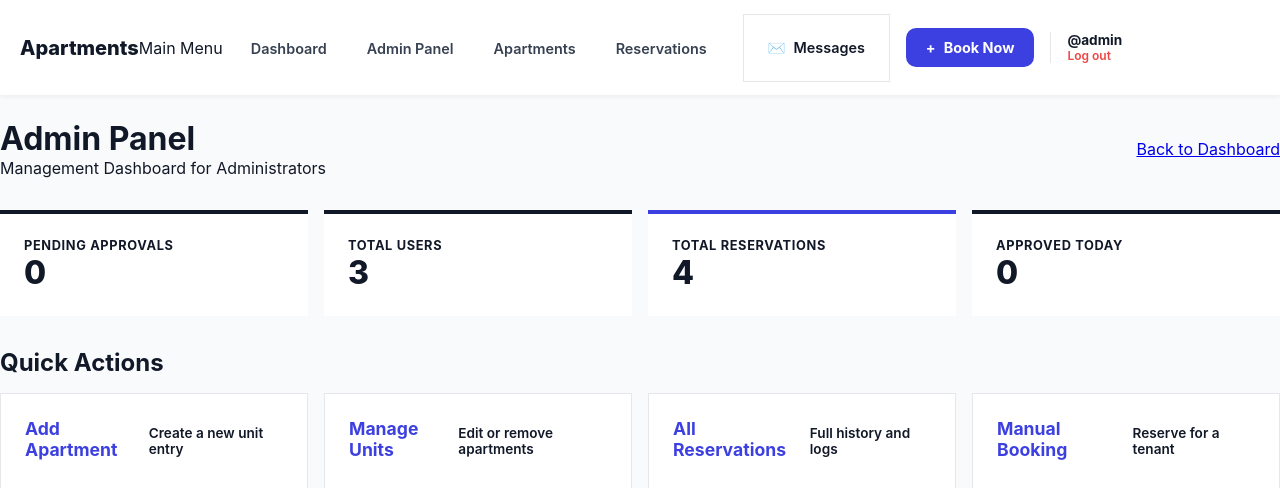
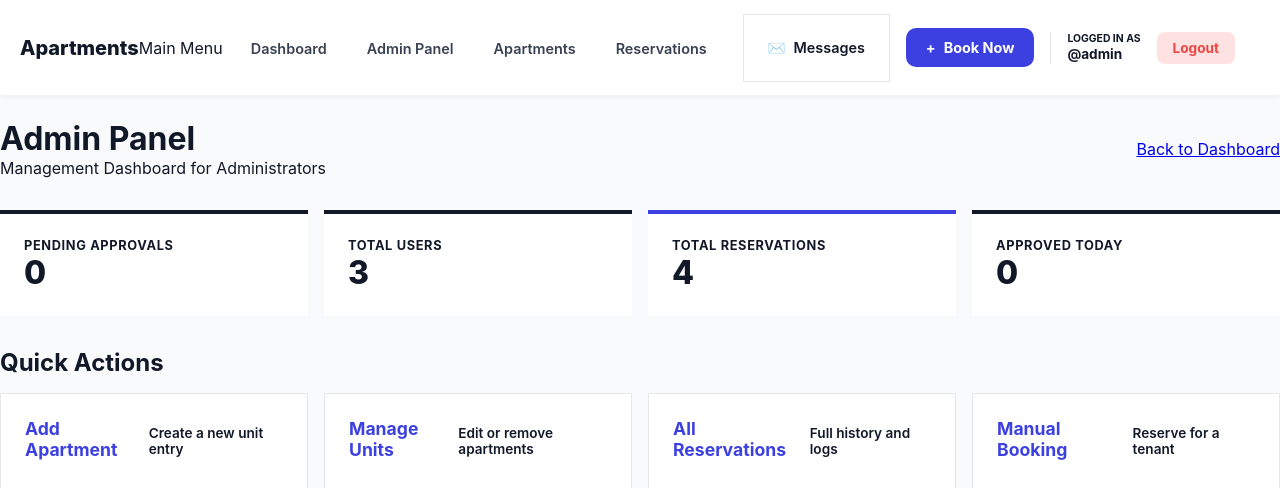
Before and after one commit to ramosjarod04-creator/apartment, a Django app: page /admin-panel/ in a window 1280 px wide. Shown: the top 488 px of the page. Run offline with Django 5.2, Linux system fonts and the light colour scheme; a user stored in the database is signed in; data comes from the database, SQL or seed files in the repository.

Commit message:
Update header.html

```diff
--- a/reservations/templates/atomic/organisms/header.html
+++ b/reservations/templates/atomic/organisms/header.html
@@ -21,9 +21,12 @@
 
         <div class="user-profile-section">
             <div class="user-info">
-                <span class="username">@{{ user.username }}</span>
-                <a href="{% url 'logout' %}" class="logout-btn">Log out</a>
+                <span class="username-label">Logged in as</span>
+                <span class="username-display">@{{ user.username }}</span>
             </div>
+            <a href="{% url 'logout' %}" class="btn-logout-large">
+                Logout
+            </a>
         </div>
     </div>
 </div>
@@ -46,19 +49,52 @@
         font-size: 0.9rem; white-space: nowrap; display: flex; align-items: center; gap: 8px;
     }
 
-    .user-profile-section { border-left: 1px solid var(--gray-200); padding-left: 1rem; }
+    .user-profile-section {
+        border-left: 1px solid var(--gray-200);
+        padding-left: 1rem;
+        display: flex;
+        align-items: center;
+        gap: 1rem;
+    }
     .user-info { display: flex; flex-direction: column; line-height: 1.2; }
-    .username { font-size: 0.85rem; font-weight: 700; }
-    .logout-btn { font-size: 0.75rem; color: var(--danger); text-decoration: none; font-weight: 600; }
+    .username-label { font-size: 0.65rem; color: var(--gray-400); text-transform: uppercase; font-weight: 700; }
+    .username-display { font-size: 0.85rem; font-weight: 700; color: var(--gray-900); }
+
+    /* New Logout Button Style */
+    .btn-logout-large {
+        background: var(--danger-light);
+        color: var(--danger);
+        text-decoration: none;
+        padding: 0.5rem 1rem;
+        border-radius: 8px;
+        font-weight: 700;
+        font-size: 0.85rem;
+        transition: 0.2s;
+    }
+    .btn-logout-large:hover { background: var(--danger); color: white; }
 
     @media (max-width: 991px) {
-        .nav-content-layout { flex-direction: column; align-items: flex-start; gap: 2rem; }
+        .nav-content-layout { flex-direction: column; align-items: flex-start; gap: 2rem; height: 100%; }
         .nav-links { flex-direction: column; width: 100%; }
         .mobile-section-label { display: block; font-size: 0.7rem; color: #9ca3af; font-weight: 800; margin-bottom: 0.5rem; }
         .nav-link { display: block; width: 100%; font-size: 1.1rem; padding: 0.8rem 0; border-bottom: 1px solid var(--gray-100); }
-        .nav-actions { flex-direction: column; width: 100%; gap: 1.25rem; }
+        .nav-actions { flex-direction: column; width: 100%; gap: 1.25rem; margin-top: auto; } /* Push to bottom */
         .action-card { width: 100%; background: var(--gray-50); padding: 1rem; border-radius: 12px; }
-        .btn-primary-nav { width: 100%; justify-content: center; padding: 1rem; }
-        .user-profile-section { border-left: none; padding-left: 0; width: 100%; border-top: 1px solid var(--gray-200); padding-top: 1.5rem; }
+        .btn-primary-nav { width: 100%; justify-content: center; padding: 1.1rem; font-size: 1rem; }
+
+        .user-profile-section {
+            border-left: none; padding-left: 0; width: 100%;
+            border-top: 1px solid var(--gray-200); padding-top: 1.5rem;
+            flex-direction: column; align-items: flex-start;
+        }
+
+        /* Large Mobile Logout */
+        .btn-logout-large {
+            width: 100%;
+            text-align: center;
+            padding: 1rem;
+            font-size: 1rem;
+            margin-top: 0.5rem;
+        }
     }
 </style>
```
